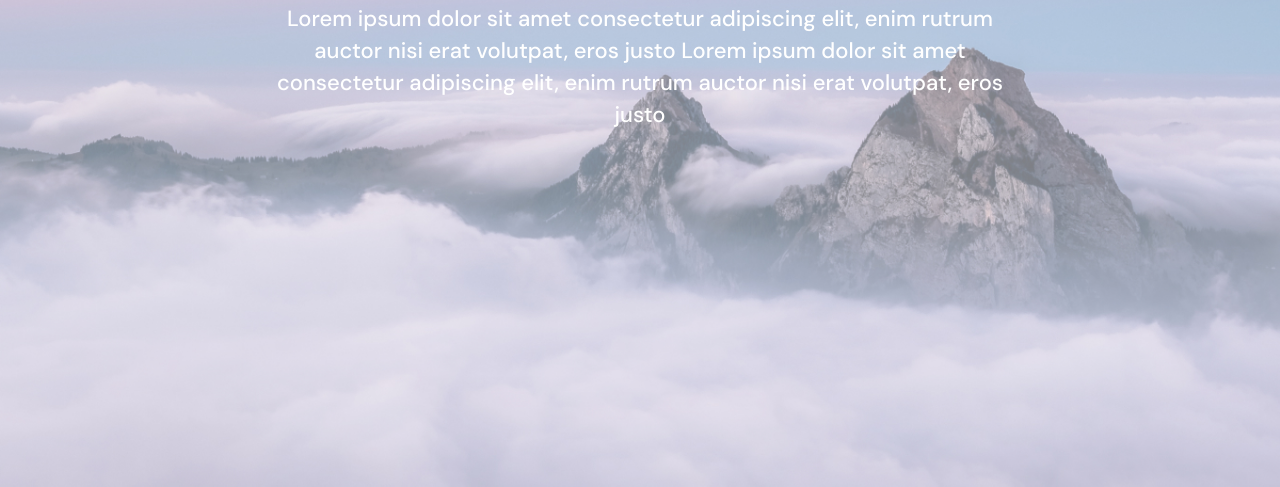
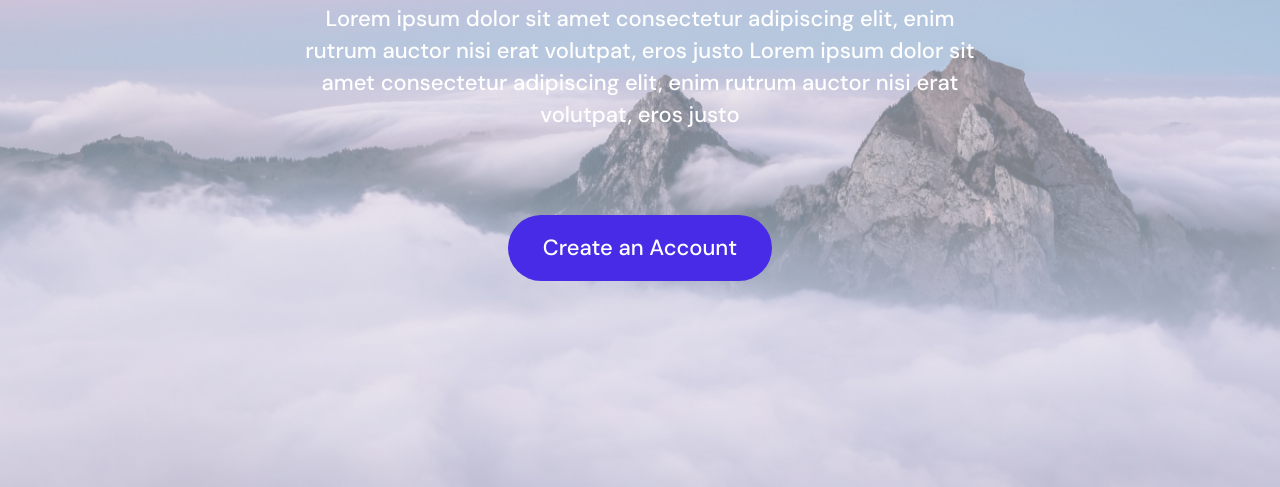
Before and after one commit to rckash/blue-site, a plain HTML site: page blocks/text-center.html in a window 1280 px wide. Shown: the part 313-800 px from the top of the page. Drawn offline with Linux system fonts and the light colour scheme.

Commit message:
Update text-center block

```diff
--- a/blocks/text-center.html
+++ b/blocks/text-center.html
@@ -8,6 +8,7 @@
     <!-- Atoms CSS -->
     <link rel="stylesheet" href="../css/atoms/background.css">
     <link rel="stylesheet" href="../css/atoms/text-content.css">
+    <link rel="stylesheet" href="../css/atoms/button.css">
 
     <!-- Blocks CSS -->
     <link rel="stylesheet" href="../css/blocks/text-center.css">
@@ -35,6 +36,12 @@
 
                 </div>
 
+                <div class="text-center__button">
+
+                    <a href="/#" class="button is-medium">Create an Account</a>
+
+                </div>
+
             </div>
 
         </div>
--- a/css/blocks/text-center.css
+++ b/css/blocks/text-center.css
@@ -1,7 +1,14 @@
 .is-small-vertical-padding{
-    padding: 108px 0;
+    padding: 108px 20px;
 }
 
 .is-big-vertical-padding{
-    padding: 142px 0;
+    padding: 142px 20px;
 }
+
+.text-center__button {
+    padding-top: 84px;
+    width: 100%;
+    display: flex;
+    justify-content: center;
+}
--- a/css/globals/utilities.css
+++ b/css/globals/utilities.css
@@ -17,3 +17,7 @@
     flex-direction: column;
     gap: 28px;
 }
+
+.row {
+    display: flex;
+}
```
